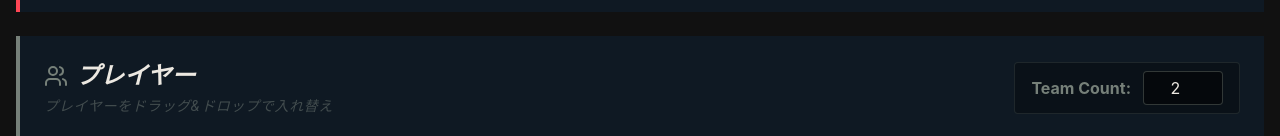
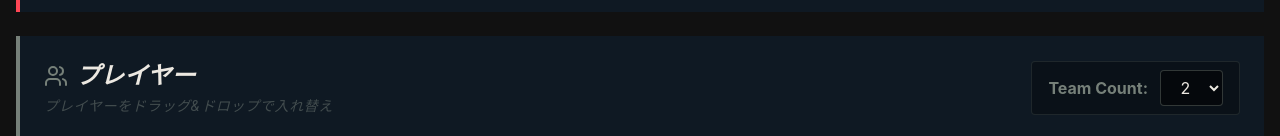
Before and after one commit to shingo29831/ValorantPartyNext, a Next.js app: page / in a window 1280 px wide. Shown: the part 155-291 px from the top of the page. Built offline with nearby package versions, Linux system fonts and the light colour scheme.

Commit message:
refactor: change team count input to a dropdown select
- Replace input element for team count selection with a select dropdown
- Add options for 2 to 10 teams

```diff
--- a/app/page.tsx
+++ b/app/page.tsx
@@ -156,7 +156,6 @@ export default function Page() {
     const availableMaps = MAPS.filter(m => !advanced.bannedMaps.includes(m));
     if (availableMaps.length === 0) return;
 
-    // なぜ: BANされていないマップの中から、詳細設定の重みを考慮してランダムに再選出するため
     const weights = availableMaps.map(m => advanced.mapWeights[m] ?? 10);
     const totalWeight = weights.reduce((sum, w) => sum + w, 0);
     let random = Math.random() * totalWeight;
@@ -454,14 +453,16 @@ export default function Page() {
                 </div>
                 <div className="flex items-center gap-3 bg-black/30 px-4 py-2 rounded border border-val-gray/20">
                   <span className="font-bold text-val-gray text-sm md:text-base">{t.teamCount || 'Team Count'}:</span>
-                  <input
-                    type="number"
-                    min="2"
-                    max="10"
+                  {/* なぜ: 直接入力ではなくドロップダウンリストで選択できるようにするため */}
+                  <select
                     value={teamCount}
-                    onChange={(e) => handleTeamCountChange(parseInt(e.target.value) || 2)}
-                    className="bg-black/50 text-val-light px-3 py-1 rounded border border-val-gray/40 w-16 md:w-20 outline-none focus:border-val-red text-center"
-                  />
+                    onChange={(e) => handleTeamCountChange(parseInt(e.target.value))}
+                    className="bg-black/50 text-val-light px-3 py-1.5 rounded border border-val-gray/40 outline-none focus:border-val-red text-center cursor-pointer"
+                  >
+                    {[2, 3, 4, 5, 6, 7, 8, 9, 10].map(num => (
+                      <option key={num} value={num} className="bg-val-dark text-val-light">{num}</option>
+                    ))}
+                  </select>
                 </div>
               </div>
 
@@ -733,7 +734,6 @@ export default function Page() {
                   <span className="text-[10px] md:text-sm text-val-gray font-bold uppercase tracking-widest mb-1">{t.map}</span>
                   <span className="text-2xl md:text-5xl text-white font-bold uppercase tracking-tighter italic drop-shadow-md">{t[result.map] || result.map}</span>
                 </div>
-                {/* なぜ: 生成されたチーム状態を維持したまま、マップのみを即座に再抽選できるようにするため */}
                 <div className="absolute inset-y-0 right-0 flex items-center pr-4 md:pr-8 z-10">
                   <button
                     onClick={handleRerollMap}
```
